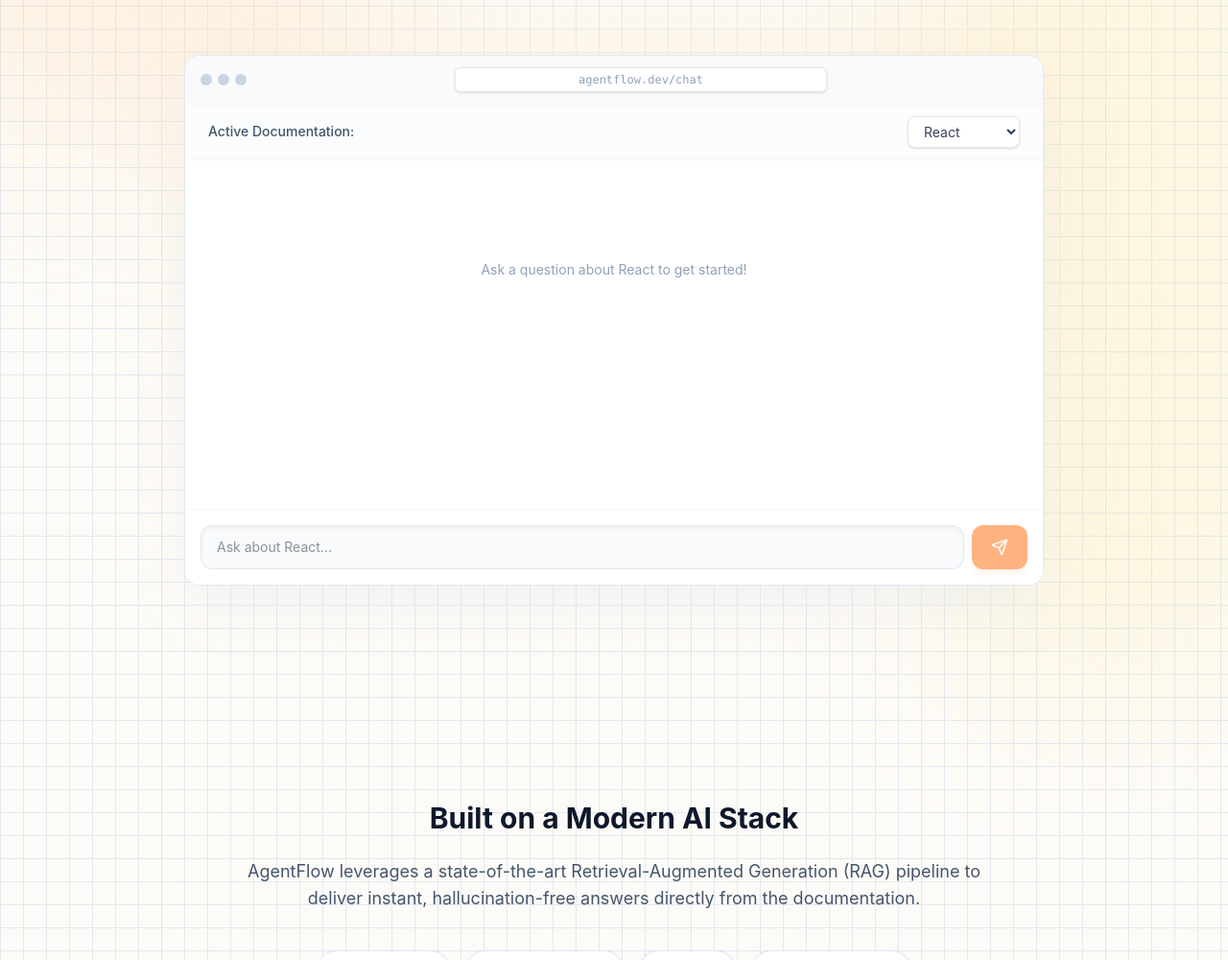
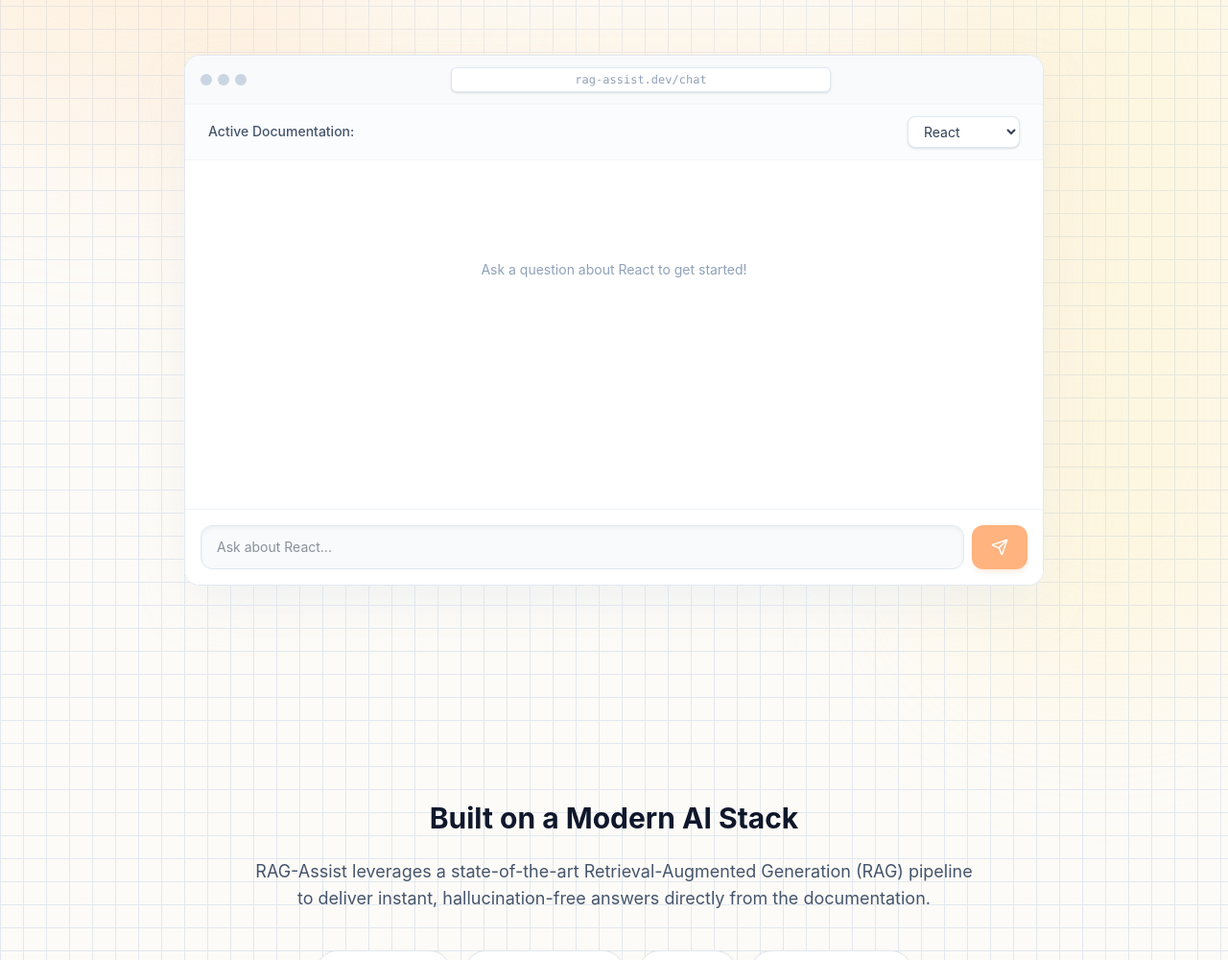
Before and after one commit to ysstbl/rag_assist, a React app in the folder frontend/: page / in a window 1280 px wide. Shown: the part 738-1738 px from the top of the page at 96% size. Built offline with nearby package versions, Linux system fonts and the light colour scheme; the HTML template or start-up script is replaced by a standard one.

Commit message:
Update references

```diff
--- a/frontend/src/App.jsx
+++ b/frontend/src/App.jsx
@@ -78,7 +78,7 @@ export default function App() {
                 <div className="w-3 h-3 rounded-full bg-slate-300"></div>
               </div>
               <div className="mx-auto bg-white border border-slate-200 rounded-md px-32 py-1 text-xs text-slate-400 font-mono shadow-sm">
-                agentflow.dev/chat
+                rag-assist.dev/chat
               </div>
             </div>
 
@@ -95,7 +95,7 @@ export default function App() {
           <div className="text-center max-w-3xl mx-auto mb-20">
             <h2 className="text-3xl font-bold text-slate-900 mb-6">Built on a Modern AI Stack</h2>
             <p className="text-slate-600 text-lg mb-10">
-              AgentFlow leverages a state-of-the-art Retrieval-Augmented Generation (RAG) pipeline to deliver instant, hallucination-free answers directly from the documentation.
+              RAG-Assist leverages a state-of-the-art Retrieval-Augmented Generation (RAG) pipeline to deliver instant, hallucination-free answers directly from the documentation.
             </p>
 
             <div className="flex flex-wrap justify-center gap-4">
```
